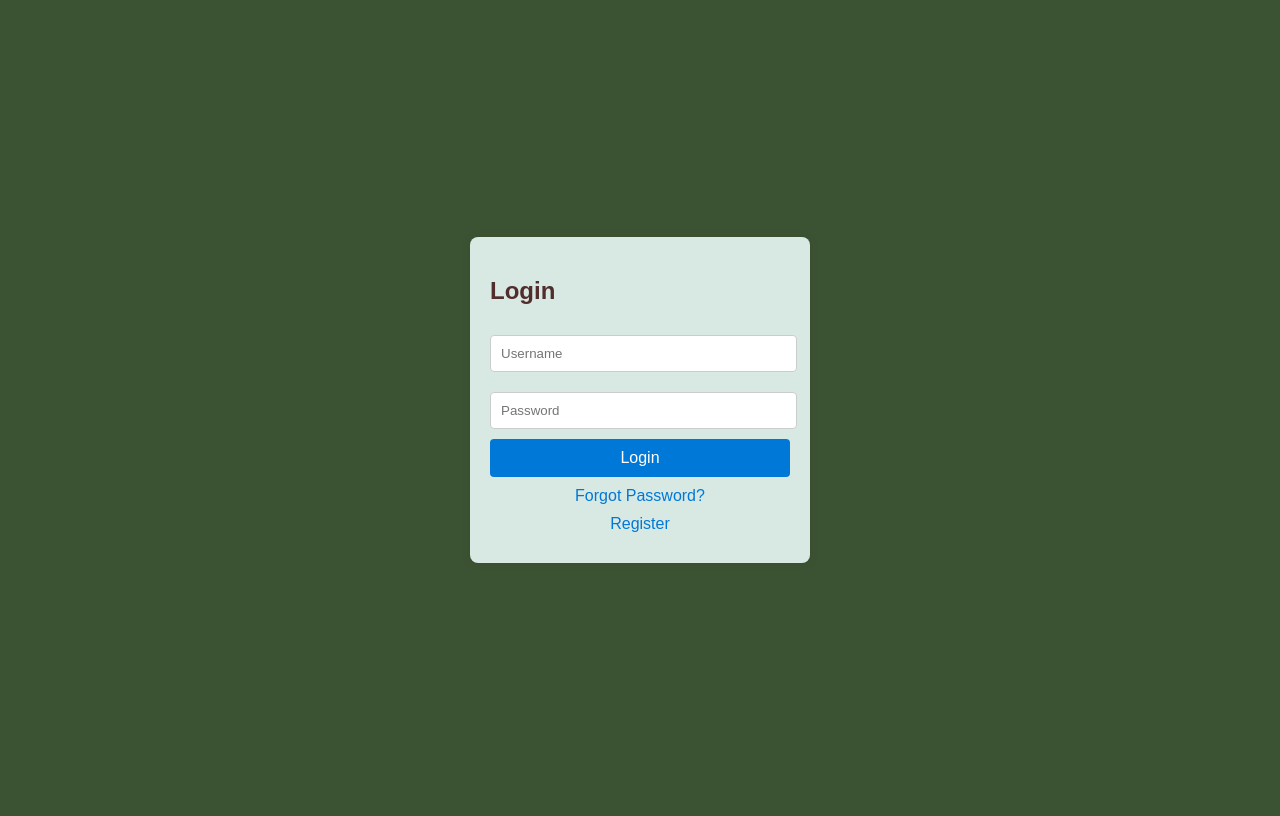
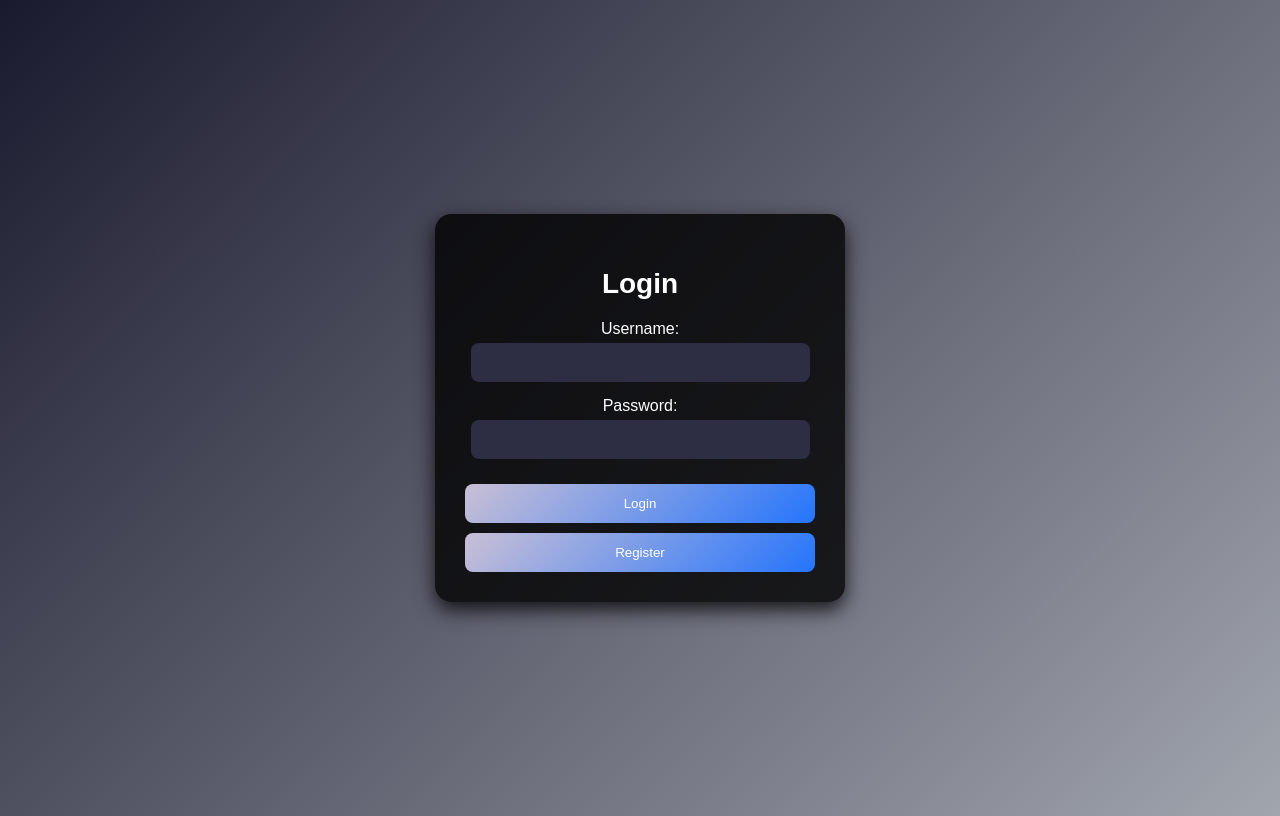
Before and after one commit to Josh011600/phpproj, a Flask app: page / in a window 1280 px wide. Before the commit the page ends 563 px from the top, so only its background shows below. Run offline with Flask 3, Linux system fonts and the light colour scheme.

Commit message:
arranging files and added files

```diff
--- a/app.py
+++ b/app.py
@@ -1,10 +1,59 @@
-from flask import Flask, render_template
+from flask import Flask, render_template, request, redirect, url_for, flash
+import sqlite3
+from werkzeug.security import generate_password_hash, check_password_hash
 
 app = Flask(__name__)
+app.secret_key = 'your_secret_key'  # For flash messages
 
-@app.route('/')
-def home():
+# Database connection
+def get_db_connection():
+    conn = sqlite3.connect('users.db')
+    conn.row_factory = sqlite3.Row
+    return conn
+
+# Home route (Login Form)
+@app.route('/', methods=['GET', 'POST'])
+def login():
+    if request.method == 'POST':
+        username = request.form['username']
+        password = request.form['password']
+
+        conn = get_db_connection()
+        user = conn.execute('SELECT * FROM users WHERE username = ?', (username,)).fetchone()
+        conn.close()
+
+        # Check if user exists and password matches
+        if user and check_password_hash(user['password'], password):
+            flash('Login successful!', 'success')
+            return redirect(url_for('dashboard'))
+        else:
+            flash('Invalid username or password.', 'error')
+
     return render_template('login.html')
+
+# Register route
+@app.route('/register', methods=['GET', 'POST'])
+def register():
+    if request.method == 'POST':
+        username = request.form['username']
+        password = request.form['password']
+
+        hashed_password = generate_password_hash(password, method='sha256')
+
+        conn = get_db_connection()
+        conn.execute('INSERT INTO users (username, password) VALUES (?, ?)', (username, hashed_password))
+        conn.commit()
+        conn.close()
+
+        flash('Registration successful! You can now log in.', 'success')
+        return redirect(url_for('login'))
+
+    return render_template('register.html')
+
+# Dashboard route
+@app.route('/dashboard')
+def dashboard():
+    return 'Welcome to the Dashboard!'
 
 if __name__ == '__main__':
     app.run(debug=True)
--- a/static/css/login.css
+++ b/static/css/login.css
@@ -1,53 +1,62 @@
 body {
-    font-family: Arial, sans-serif;
-    background-color: #3c5333;
     display: flex;
+    height: 100vh;
     justify-content: center;
     align-items: center;
-    height: 100vh;
-    margin: 0;
+    background: linear-gradient(135deg, #1a1a2e, #a1a5ae);
+    color: #fff;
+    font-family: 'Poppins', sans-serif;
 }
+
 .login-container {
-    background-color: #d8e9e3;
-    padding: 20px;
+    background-color: rgba(0, 0, 0, 0.8);
+    padding: 30px;
+    border-radius: 16px;
+    box-shadow: 0 8px 20px rgba(0, 0, 0, 0.8);
+    width: 350px;
+    text-align: center;
+}
+
+.login-container h2 {
+    font-size: 28px;
+    margin-bottom: 20px;
+}
+
+.input-group {
+    margin-bottom: 15px;
+}
+
+label {
+    display: block;
+    margin-bottom: 5px;
+    text-align: center;
+
+}
+
+input[type="text"], input[type="password"] {
+    width: 90%;
+    padding: 12px;
+    border: none;
     border-radius: 8px;
-    box-shadow: 0 0 10px rgba(0, 0, 0, 0.1);
-    width: 300px;
+    background-color: #2d2d44;
+    color: #fff;
+    outline: none;
 }
-.login-container h2 {
-    margin-bottom: 20px;
-    color: #512d2d;
+
+.btn {
+    background: linear-gradient(135deg, #c9bfd5, #2575fc);
+    border: none;
+    color: white;
+    padding: 12px 24px;
+    text-align: center;
+    border-radius: 8px;
+    cursor: pointer;
+    width: 100%;
+    margin-top: 10px;
+    transition: transform 0.2s ease, background 0.3s ease;
 }
-.login-container input[type="text"],
-.login-container input[type="password"] {
-    width: 95%;
-    padding: 10px;
-    margin: 10px 0;
-    border: 1px solid #ccc;
-    border-radius: 4px;
+
+.btn:hover {
+    background: linear-gradient(135deg, #2575fc, #6a11cb);
+    transform: scale(1.05);
 }
-.login-container button {
-    width: 100%;
-    padding: 10px;
-    background-color: #0078d7;
-    border: none;
-    border-radius: 4px;
-    color: #fff;
-    font-size: 16px;
-    cursor: pointer;
-}
-.login-container button:hover {
-    background-color: #005a9e;
-}
-.login-container .register,
-.login-container .forgot-password {
-    display: block;
-    text-align: center;
-    margin: 10px 0;
-    color: #0078d7;
-    text-decoration: none;
-}
-.login-container .register:hover,
-.login-container .forgot-password:hover {
-    text-decoration: underline;
-}
--- a/templates/login.html
+++ b/templates/login.html
@@ -9,13 +9,18 @@
 <body>
     <div class="login-container">
         <h2>Login</h2>
-        <form>
-            <input type="text" placeholder="Username" required>
-            <input type="password" placeholder="Password" required>
-            <button type="submit">Login</button>
-            <a href="#" class="forgot-password">Forgot Password?</a>
-            <a href="#" class="register">Register</a>
+        <form action="/login" method="POST">
+            <div class="input-group">
+                <label for="username">Username:</label>
+                <input type="text" id="username" name="username" required>
+            </div>
+            <div class="input-group">
+                <label for="password">Password:</label>
+                <input type="password" id="password" name="password" required>
+            </div>
+            <button type="submit" class="btn">Login</button>
+            <button type="button" class="btn" onclick="location.href='/register'">Register</button>
         </form>
     </div>
 </body>
-</html></div>
+</html>
```
Also changed, not shown: setup_db.py (added, +16 -0 lines), templates/test.html (+55 -14 lines), notes/chatgpt.txt (renamed from chatgpt.txt), notes/to study.txt (renamed from to study.txt), notes/todo app with mp3 converter.txt (renamed from todo app with mp3 converter.txt), notes/try.txt (renamed from try.txt), users.db (added).
